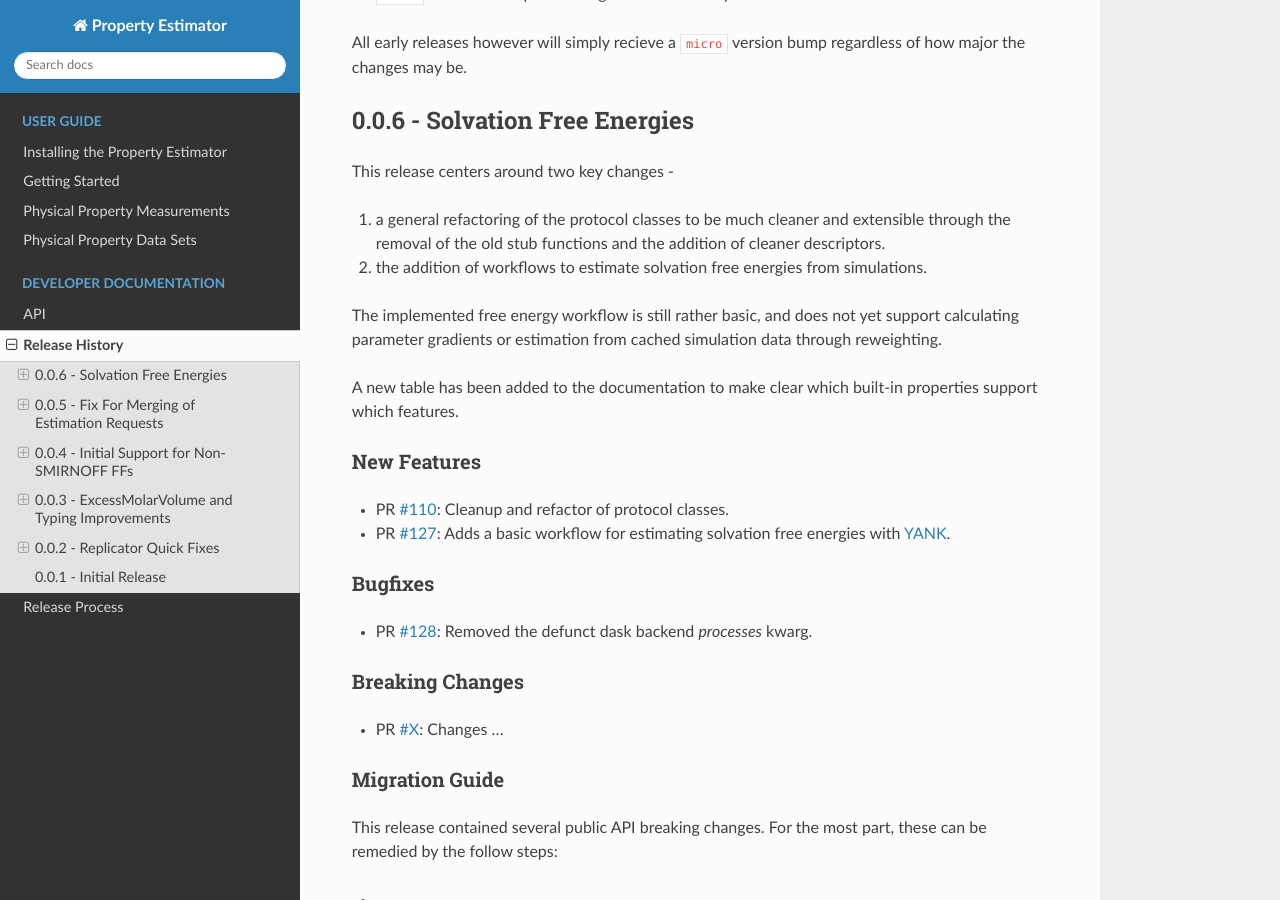
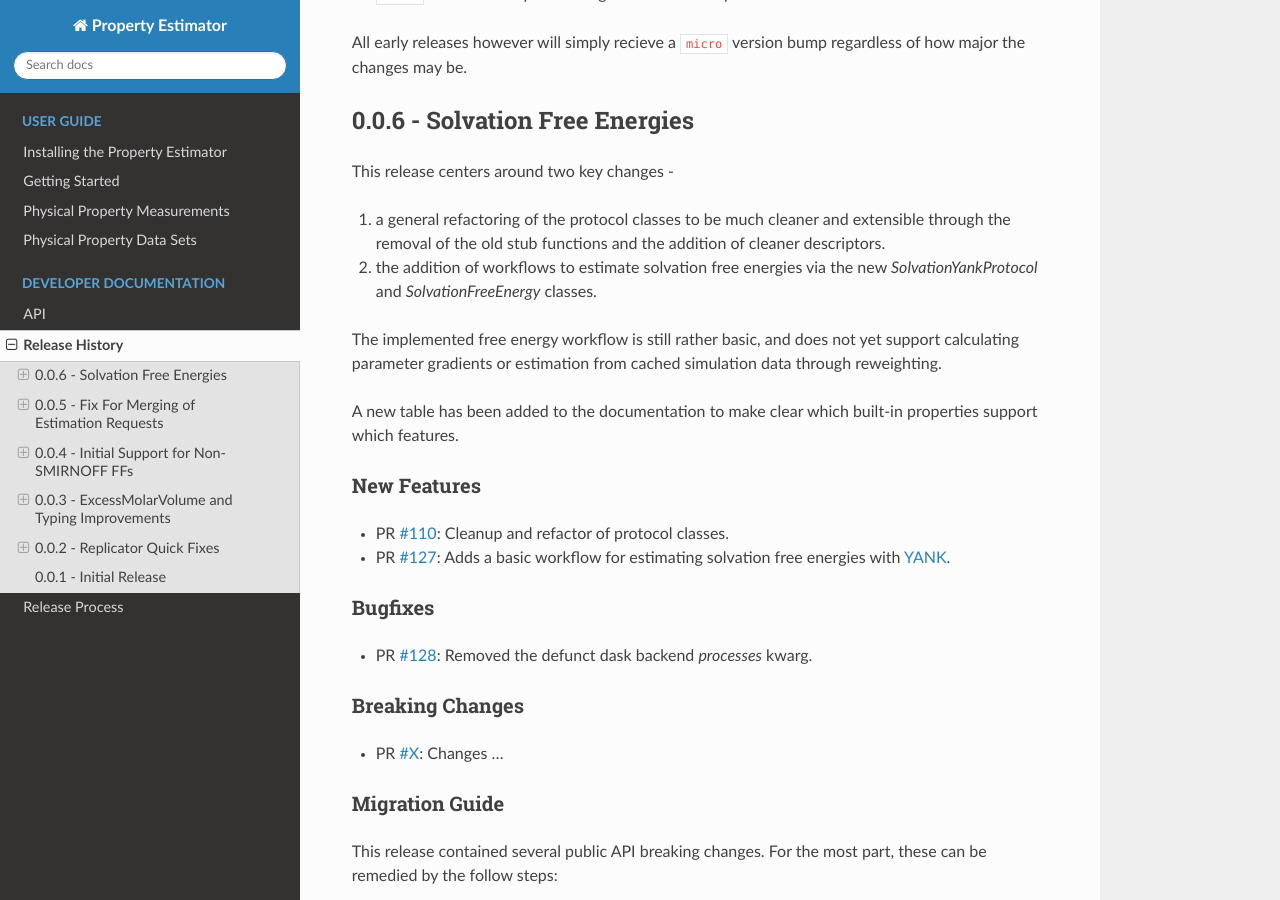
Before and after one commit to openforcefield/openff-evaluator, a Sphinx documentation site: the page built from docs/releasehistory.rst, in a window 1280 px wide and 900 px high, scrolled down 301 px. Built offline with Sphinx 7.4.7 and the Read the Docs theme 2.0.0, drawn with Linux system fonts in a browser that asks for light colours.

Commit message:
Update releasehistory.rst

```diff
--- a/docs/releasehistory.rst
+++ b/docs/releasehistory.rst
@@ -17,7 +17,7 @@ how major the changes may be.
 This release centers around two key changes -
 
 i) a general refactoring of the protocol classes to be much cleaner and extensible through the removal of the old stub functions and the addition of cleaner descriptors.
-ii) the addition of workflows to estimate solvation free energies from simulations.
+ii) the addition of workflows to estimate solvation free energies via the new `SolvationYankProtocol` and `SolvationFreeEnergy` classes.
 
 The implemented free energy workflow is still rather basic, and does not yet support calculating parameter gradients or estimation from cached simulation data through reweighting.
 
```
